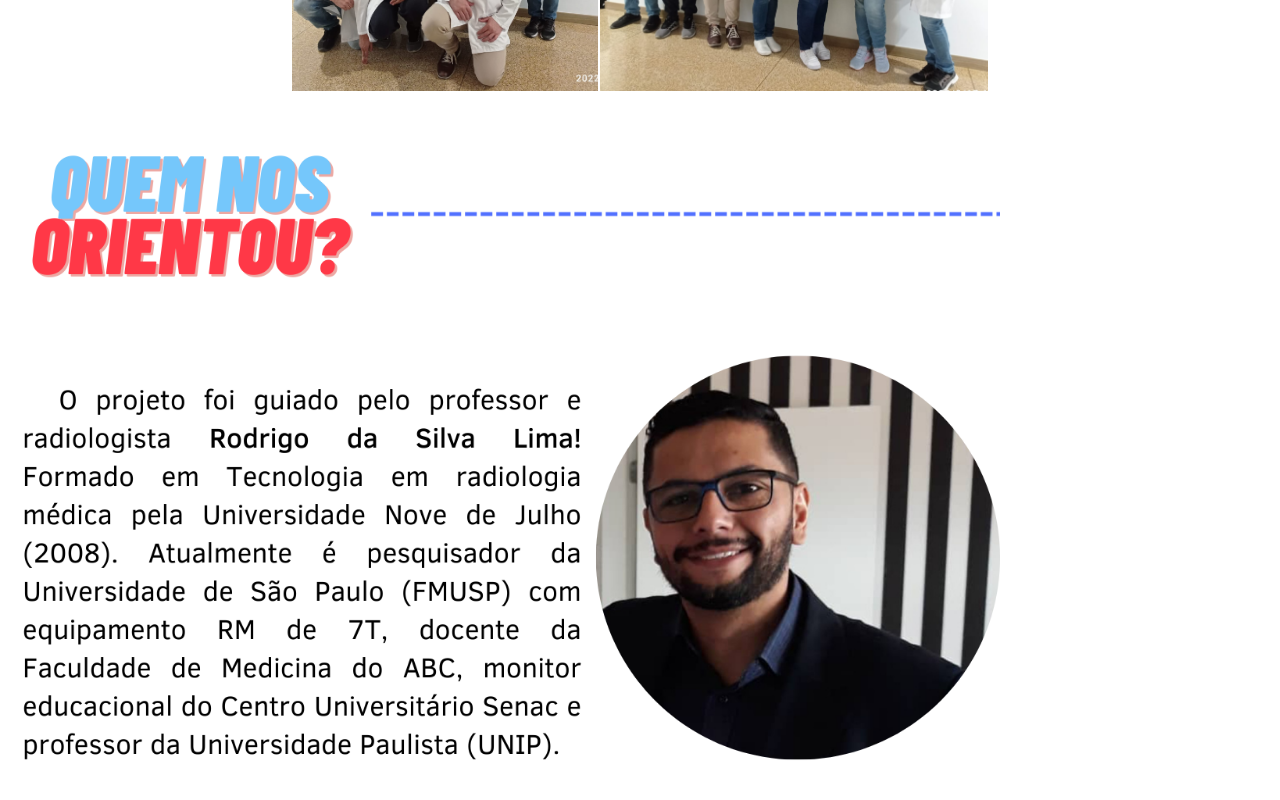
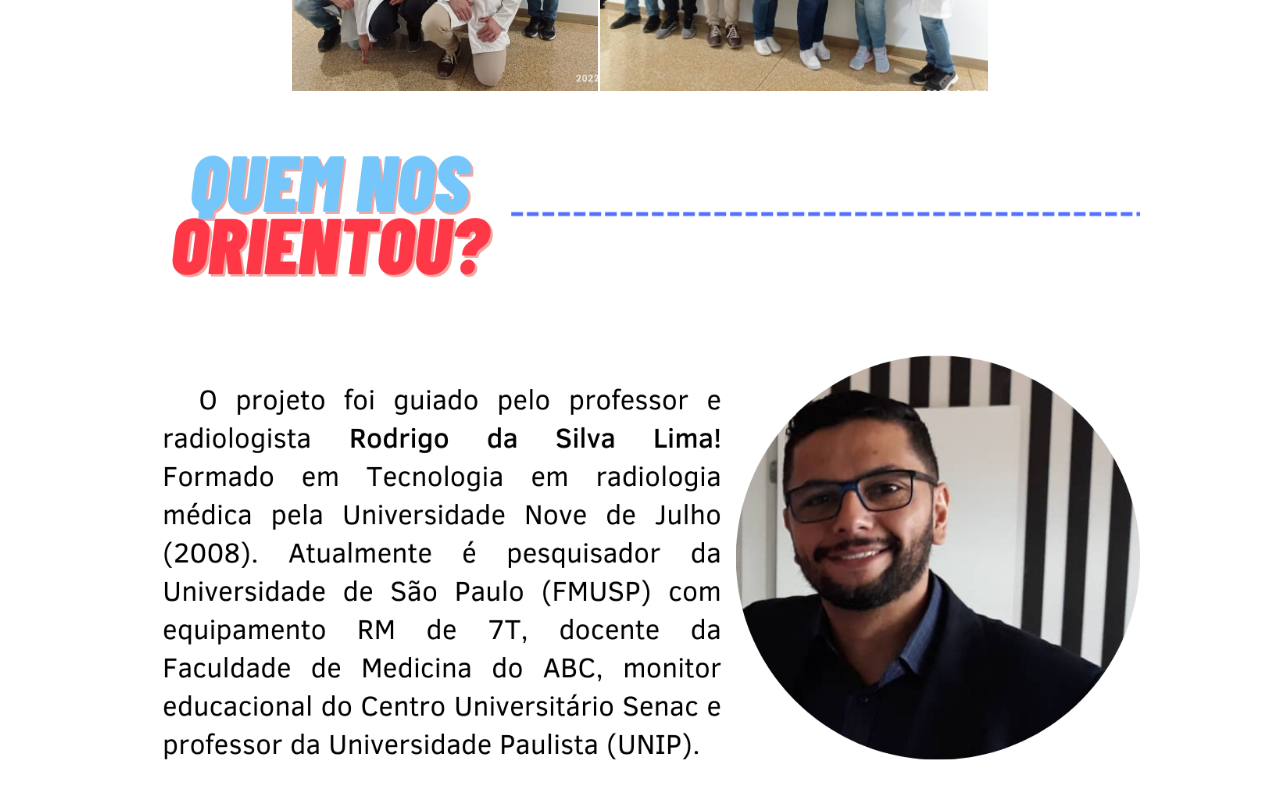
Before and after one commit to Kk-auy/sobrenos, a plain HTML site: page index.html in a window 1280 px wide. Shown: the part 1500-2300 px from the top of the page. Drawn offline with Linux system fonts and the light colour scheme.

Commit message:
Update index.html

```diff
--- a/index.html
+++ b/index.html
@@ -38,7 +38,7 @@
 </center>
 <br>
 <br>
-<img src="2.png" height="800">
+<center><img src="2.png" height="800"></center>
 <br>
 <br>
 <br>
```
